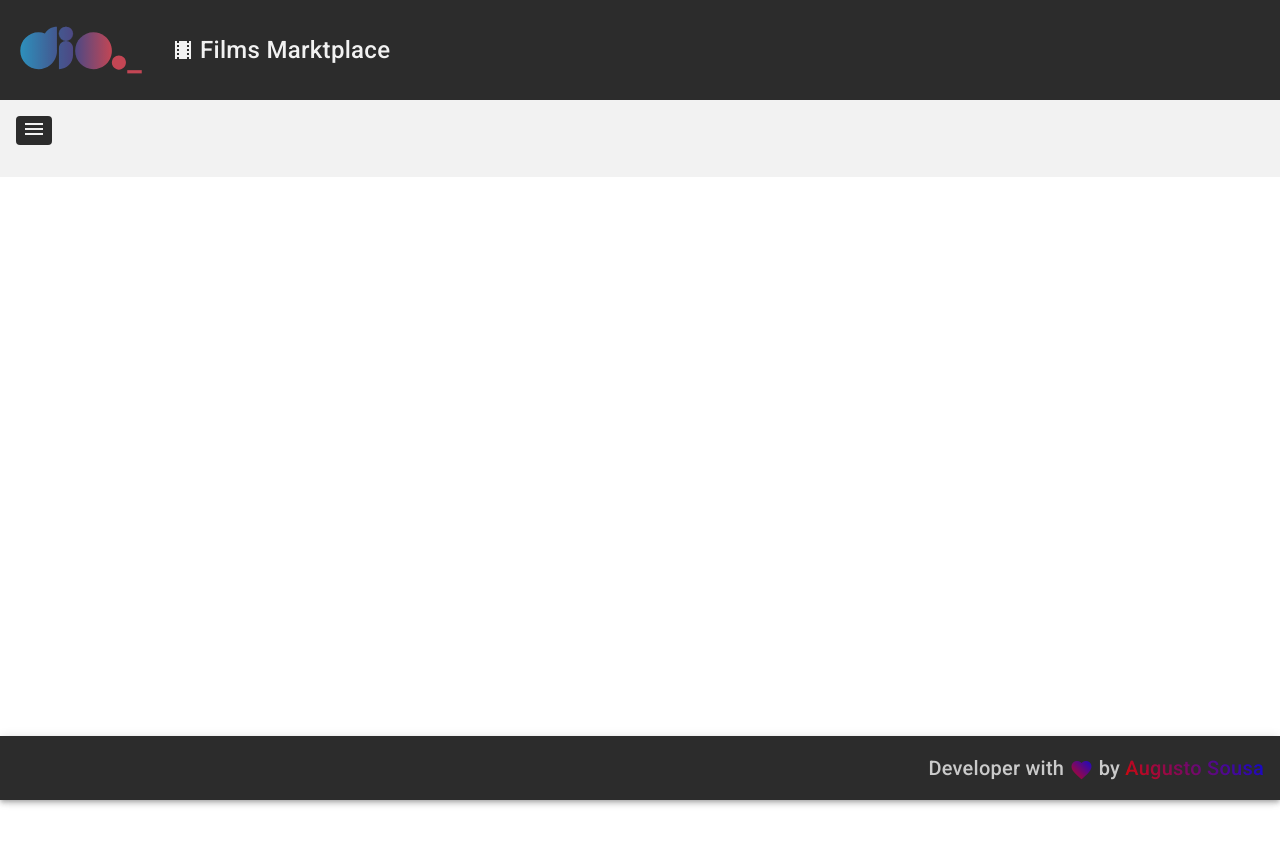
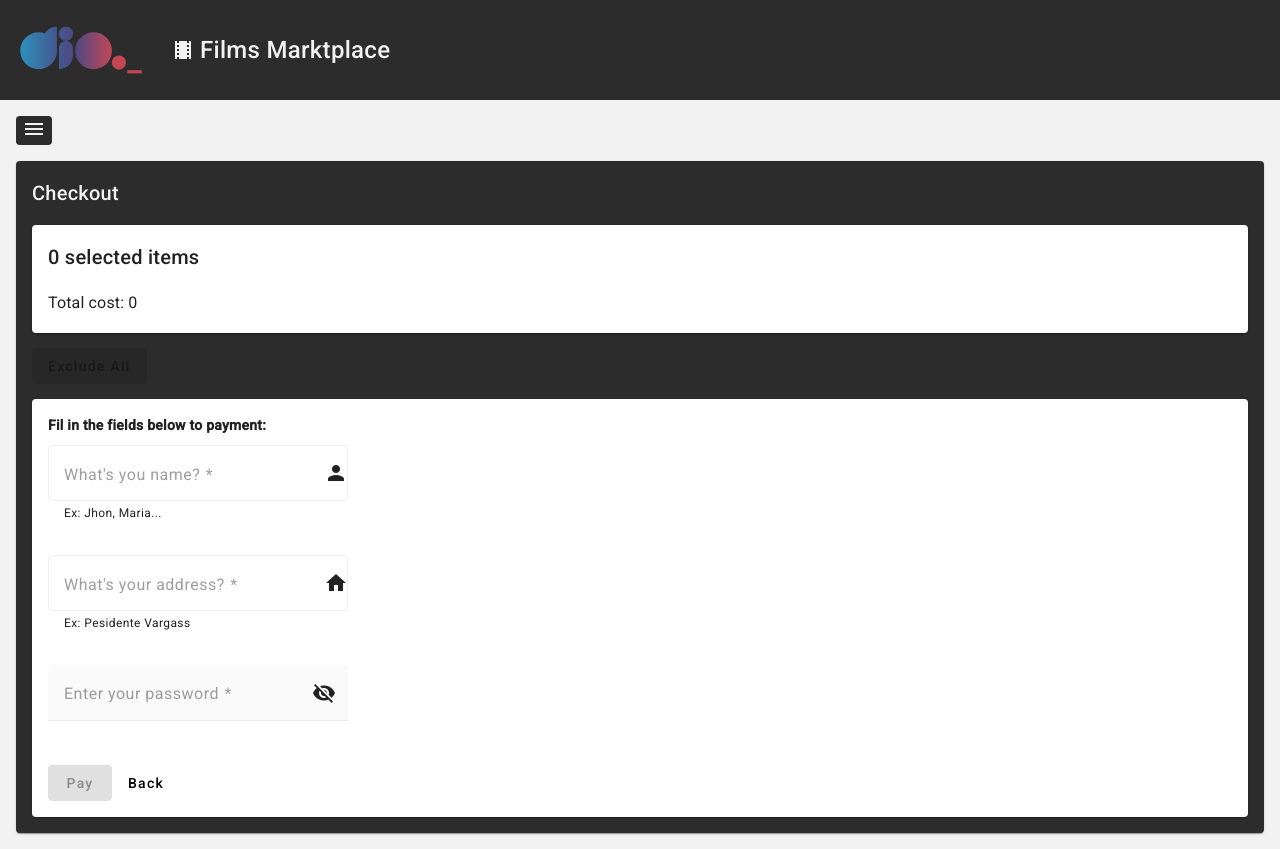
Before and after one commit to Augusto9237/marketplace-films, an Angular app in the folder angular-marketplace/: page /checkout in a window 1280 px wide. Before the commit this address led to /. Before the commit the page ends 800 px from the top, so only its background shows below. Built offline with nearby package versions, Linux system fonts and the light colour scheme.

Commit message:
feat: created view checkout

```diff
--- a/angular-marketplace/src/app/app.routes.ts
+++ b/angular-marketplace/src/app/app.routes.ts
@@ -1,6 +1,7 @@
 import { Routes } from '@angular/router';
 import { HomeComponent } from './views/home/home.component';
 import { ListFilmsComponent } from './views/list-films/list-films.component';
+import { CheckoutComponent } from './views/checkout/checkout.component';
 
 export const routes: Routes = [{
   path: '',
@@ -10,4 +11,8 @@ export const routes: Routes = [{
     path: 'list-films',
     component: ListFilmsComponent,
   },
+  {
+    path: 'checkout',
+    component: CheckoutComponent,
+  },
 ];
--- a/angular-marketplace/src/app/components/template/nav/nav.component.ts
+++ b/angular-marketplace/src/app/components/template/nav/nav.component.ts
@@ -1,13 +1,8 @@
 import { Component } from '@angular/core';
-import { RouterModule, Routes } from '@angular/router';
+import { RouterModule} from '@angular/router';
 import { MatSidenavModule } from '@angular/material/sidenav';
 import { MatListModule } from '@angular/material/list';
 import { HomeComponent } from "../../../views/home/home.component";
-
-const appRoutes: Routes = [{
-  path: '/',
-  component: HomeComponent,
-}];
 
 @Component({
     selector: 'app-nav',
--- a/angular-marketplace/src/app/components/template/select-button/select-button.component.ts
+++ b/angular-marketplace/src/app/components/template/select-button/select-button.component.ts
@@ -26,7 +26,7 @@ export class SelectButtonComponent implements OnInit {
 
   unselectFilm() {
     this.disabled = false
-    this.checkoutService.unselectFilm;
+    this.checkoutService.unselectFilm();
   }
 
 }
--- /dev/null
+++ b/angular-marketplace/src/app/views/checkout/checkout.component.css
@@ -0,0 +1,49 @@
+.mat-card-main {
+  background-color: #2c2c2c;
+}
+
+.mat-card-film.isValid {
+  display: none;
+}
+
+.mat-card-film:hover {
+  background-color: #f2f2f2;
+}
+
+.title{
+  color: #f2f2f2;
+}
+.mat-card-content {
+  display: flex;
+  flex-direction: row;
+  flex-wrap: wrap;
+  align-content: center;
+  justify-content: space-between;
+  align-items: center;
+}
+
+.actions-container {
+  display: flex;
+  margin: 15px 0;
+  justify-content: flex-start;
+  align-items: center;
+  flex-direction: row;
+  flex-wrap: wrap;
+  align-content: center;
+
+}
+
+
+.input-form {
+  width: 300px;
+  margin: 10px 0;
+}
+
+.mat-cancel {
+  background-color: #eb3f5b;
+  color: #f2f2f2;
+}
+
+.selected {
+  margin: 0 15px;
+}
--- /dev/null
+++ b/angular-marketplace/src/app/views/checkout/checkout.component.html
@@ -0,0 +1,123 @@
+<mat-card class="mat-card-main mat-elevation-z4">
+  <mat-card-content>
+    <mat-card-title>
+      <h2 class="title">Checkout</h2>
+    </mat-card-title>
+
+    <mat-card>
+      <mat-card-content>
+        <h2>{{ listSelectedFilms.length }} selected items</h2>
+        <h3>Total cost: {{ totalPrice }}</h3>
+
+        <mat-card
+          class="mat-card-film"
+          [class.isValid]="disabled === true"
+          *ngFor="let film of listSelectedFilms"
+        >
+          <mat-card-content class="mat-card-content">
+            <div>
+              <mat-card-title>
+                <h2>
+                  {{ film.name }}
+                </h2>
+              </mat-card-title>
+
+              <mat-card-subtitle>
+                {{ film.price }}
+              </mat-card-subtitle>
+            </div>
+
+            <button mat-flat-button color="warn" (click)="exclude(film)">
+              Exclude
+            </button>
+          </mat-card-content>
+        </mat-card>
+      </mat-card-content>
+    </mat-card>
+
+    <div class="actions-container">
+      <button
+        mat-flat-button
+        color="warn"
+        (click)="excludeAll()"
+        [disabled]="disabled === true"
+        class="excludeAll"
+      >
+        Exclude All
+      </button>
+    </div>
+
+    <mat-card class="mat-form">
+      <mat-card-content>
+        <form id="form">
+          <strong> Fil in the fields below to payment:</strong>
+          <p>
+            <mat-form-field appearance="outline" class="input-form">
+              <mat-label> What's you name? </mat-label>
+
+              <input
+                matInput
+                placeholder="Your name"
+                required
+                name="name"
+                [disabled]="disabled === true"
+              />
+              <i class="material-icons" matSuffix required>person</i>
+              <mat-hint>Ex: Jhon, Maria...</mat-hint>
+            </mat-form-field>
+          </p>
+
+          <p>
+            <mat-form-field appearance="outline" class="input-form">
+              <mat-label> What's your address? </mat-label>
+
+              <input
+                matInput
+                placeholder="Your address"
+                required
+                name="address"
+                [disabled]="disabled === true"
+              />
+              <i class="material-icons" matSuffix required>home</i>
+              <mat-hint>Ex: Pesidente Vargass</mat-hint>
+            </mat-form-field>
+          </p>
+
+          <p>
+            <mat-form-field appearance="fill" class="input-form">
+              <mat-label> Enter your password </mat-label>
+
+              <input
+                matInput
+                [type]="hide ? 'password' : 'text'"
+                placeholder="Your password"
+                required
+                name="password"
+                [disabled]="disabled === true"
+              />
+              <button mat-icon-button matSuffix (click)="hide = !hide">
+                <i class="material-icons" matSuffix required>{{
+                  hide ? "visibility_off" : "visibility_on"
+                }}</i>
+              </button>
+            </mat-form-field>
+          </p>
+
+          <button
+            type="submit"
+            mat-flat-button
+            class="mat-pay"
+            (click)="payment()"
+            [disabled]="disabled === true"
+          >
+            Pay
+          </button>
+
+          <button mat-flat-button class="mat-cancel" (click)="cancel()">
+            {{ disabled ? "Back" : "Cancel" }}
+          </button>
+        </form>
+      </mat-card-content>
+    </mat-card>
+  </mat-card-content>
+</mat-card>
--- /dev/null
+++ b/angular-marketplace/src/app/views/checkout/checkout.component.ts
@@ -0,0 +1,67 @@
+import { Component, OnInit } from '@angular/core';
+import { Film } from '../list-films/film.model';
+import { CommonModule } from "@angular/common";
+import { CheckoutService } from './checkout.service';
+import { MatCardModule } from '@angular/material/card';
+import { MatButtonModule } from '@angular/material/button';
+import { MatButtonToggleModule } from '@angular/material/button-toggle';
+import { MatSnackBarModule } from '@angular/material/snack-bar';
+import { MatFormFieldModule } from '@angular/material/form-field';
+import { MatInputModule } from '@angular/material/input';
+import { Router } from '@angular/router';
+
+@Component({
+  selector: 'app-checkout',
+  standalone: true,
+  imports: [MatCardModule, MatButtonToggleModule, MatSnackBarModule, MatFormFieldModule, MatInputModule, CommonModule, MatButtonModule],
+  templateUrl: './checkout.component.html',
+  styleUrl: './checkout.component.css'
+})
+export class CheckoutComponent implements OnInit {
+  listSelectedFilms: Film[] = []
+  totalPrice!: number;
+  disabled: boolean = false
+  hide: boolean = true
+  form: any
+
+  constructor(private checkoutService: CheckoutService, private route: Router) { }
+
+  ngOnInit(): void {
+    this.totalPrice = this.checkoutService.totalPrice
+    this.listSelectedFilms = this.checkoutService.listSelectedFilms
+
+    this.toggleButton()
+  }
+
+  payment():void{
+    this.checkoutService.showMessage("Payment!", true);
+    this.route.navigate(['/list-films'])
+  }
+
+  cancel():void{
+    this.route.navigate(['/list-films'])
+  }
+
+  toggleButton() {
+    if (this.listSelectedFilms.length === 0) {
+      this.disabled = true
+    }
+  }
+
+  exclude(film: Film):void {
+    this.totalPrice -= film.price
+    this.checkoutService.setFilm(film);
+    this.checkoutService.unselectFilm();
+    if (this.totalPrice <= 0) {
+      this.excludeAll()
+    }
+  }
+
+  excludeAll() {
+    this.checkoutService.totalPrice = 0;
+    this.totalPrice = 0;
+    this.checkoutService.listSelectedFilms = [];
+    this.listSelectedFilms = [];
+    this.toggleButton();
+  }
+}
--- a/angular-marketplace/src/app/views/checkout/checkout.service.ts
+++ b/angular-marketplace/src/app/views/checkout/checkout.service.ts
@@ -2,6 +2,7 @@ import { Injectable } from '@angular/core';
 import { Film } from '../list-films/film.model';
 import { HttpClient } from '@angular/common/http';
 import { Observable } from 'rxjs';
+import { MatSnackBar } from '@angular/material/snack-bar';
 
 @Injectable({
   providedIn: 'root'
@@ -32,7 +33,17 @@ export class CheckoutService {
     this._filmHandler = value;
   }
 
-  constructor(private httpClient: HttpClient) { }
+  constructor(private httpClient: HttpClient, private snakBar : MatSnackBar) { }
+
+  showMessage(message: string, isError: boolean = false): void {
+    this.snakBar.open(message, 'X', {
+      duration: 3000,
+      horizontalPosition: "right",
+      verticalPosition: "top",
+      panelClass: isError ? ['error'] : ['success']
+    })
+
+  }
 
   getListFilms(): Observable<Film[]> {
     return this.httpClient.get<Film[]>(this.baseUrl + '/films');
@@ -42,7 +53,6 @@ export class CheckoutService {
     setTimeout(() => {
       this.totalPrice += this.getPrice();
       this.listSelectedFilms.push(this.getFilm());
-      console.log(this.listSelectedFilms);
     }, 1)
   }
 
@@ -55,6 +65,5 @@ export class CheckoutService {
     if (index > -1 || index === this.listSelectedFilms.lastIndexOf(this.getFilm())) {
       this.listSelectedFilms.splice(index, 1);
     }
-    console.log(this.listSelectedFilms);
   }
 }
--- a/angular-marketplace/src/app/views/list-films/list-films.component.html
+++ b/angular-marketplace/src/app/views/list-films/list-films.component.html
@@ -10,4 +10,7 @@
   <mat-card-content>
     <app-card-film></app-card-film>
   </mat-card-content>
+  <button>
+    <a routerLink="/checkout">To chekcout</a>
+  </button>
 </mat-card>
--- a/angular-marketplace/src/app/views/list-films/list-films.component.ts
+++ b/angular-marketplace/src/app/views/list-films/list-films.component.ts
@@ -1,5 +1,6 @@
 import { Component, OnInit } from '@angular/core';
 import { CardFilmComponent } from "../../components/template/card-film/card-film.component";
+import { RouterModule } from '@angular/router';
 import { MatCardModule } from '@angular/material/card';
 import { CheckoutService } from '../checkout/checkout.service';
 import { Film } from './film.model';
@@ -9,7 +10,7 @@ import { Film } from './film.model';
   standalone: true,
   templateUrl: './list-films.component.html',
   styleUrl: './list-films.component.css',
-  imports: [CardFilmComponent, MatCardModule]
+  imports: [CardFilmComponent, MatCardModule, RouterModule]
 })
 export class ListFilmsComponent implements OnInit {
   listFilms: Film[] = []
--- a/angular-marketplace/src/styles.css
+++ b/angular-marketplace/src/styles.css
@@ -1,4 +1,20 @@
 /* You can add global styles to this file, and also import other style files */
 
-html, body { height: 100%; }
-body {  margin: 0; font-family: Roboto, "Helvetica Neue", sans-serif; }
+html,
+body {
+  height: 100%;
+}
+body {
+  margin: 0;
+  font-family: Roboto, "Helvetica Neue", sans-serif;
+}
+
+.error {
+  background-color: #eb3f5b;
+  color: #f2f2f2;
+}
+
+.success {
+    background-color: #4cd62b;
+    color: #f2f2f2;
+}
```
Also changed, not shown: 1 other file (tests, documents, lock files or other folders).
